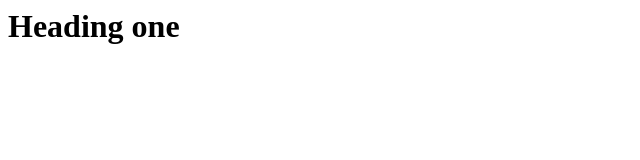
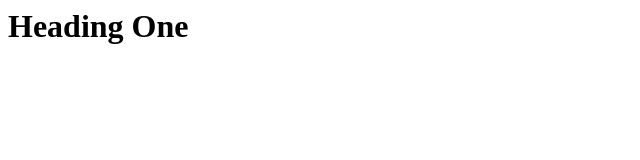
Before and after one commit to Mona-Hua/Data_visualization, a plain HTML site: page index.html in a window 1280 px wide. Shown: the full height of the page, 0-640 px from the left. Drawn offline with Linux system fonts and the light colour scheme.

Commit message:
Update index.html

```diff
--- a/index.html
+++ b/index.html
@@ -1 +1 @@
-<h1>Heading one</h1>
+<h1>Heading One</h1>
```
